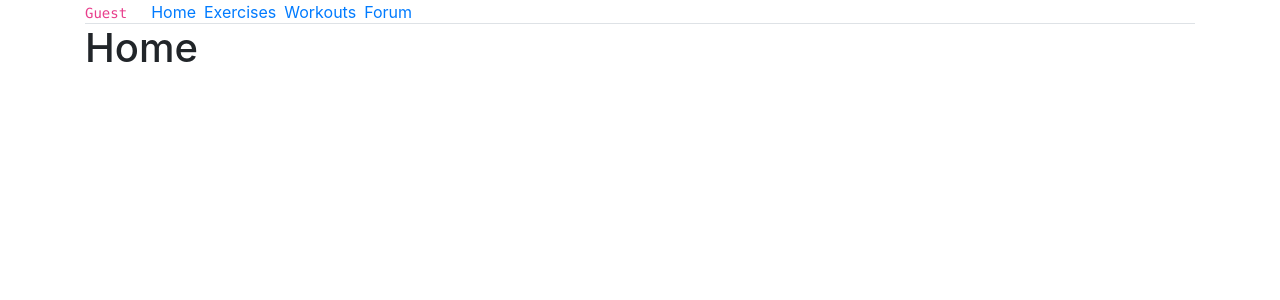
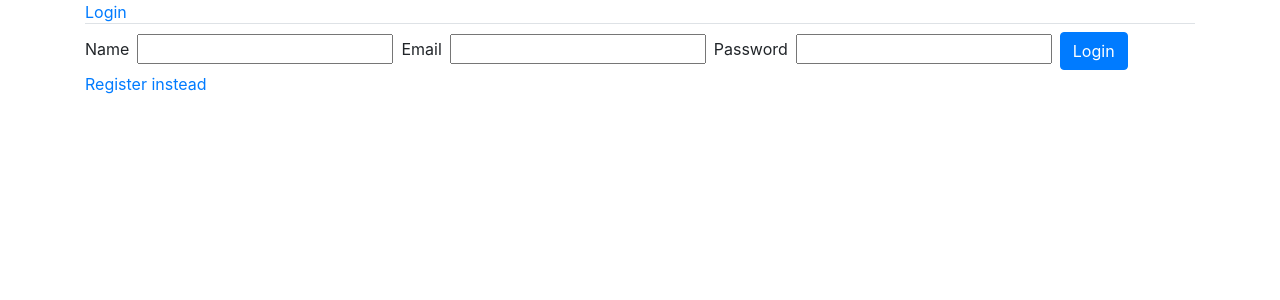
Before and after one commit to mtanzim/gql-exercise-tracker, a React (Create React App) app in the folder client/: page /login in a window 1280 px wide. Shown: the top 300 px of the page. Built offline with nearby package versions, Linux system fonts and the light colour scheme.

Commit message:
wip: auth

```diff
--- a/client/src/App.js
+++ b/client/src/App.js
@@ -4,8 +4,10 @@ import { Route, Switch } from "react-router-dom";
 import { Exercises } from "./components/Exercises/Exercises";
 import { Forum } from "./components/Forum";
 import { Home } from "./components/Home";
+import { Login } from "./components/Login";
 import { Navigation } from "./components/Navigation";
 import { Workouts } from "./components/Workouts/Workouts";
+
 
 function App() {
   return (
@@ -14,6 +16,9 @@ function App() {
       <Switch>
         <Route path="/exercises">
           <Exercises />
+        </Route>
+        <Route path="/login">
+          <Login />
         </Route>
         <Route path="/workouts">
           <Workouts />
--- /dev/null
+++ b/client/src/components/Login.js
@@ -0,0 +1,88 @@
+import React, { useState } from "react";
+import { useMutation, useQuery } from "@apollo/react-hooks";
+import Button from "react-bootstrap/Button";
+import { REGISTER } from "./api";
+import { createContext } from "vm";
+
+export const AUTH_TOKEN = "exercise-auth-token";
+export const Login = () => {
+  const formStructure = [
+    { name: "name", label: "Name", defaultValue: "", type: "text" },
+    { name: "email", label: "Email", defaultValue: "", type: "text" },
+    { name: "password", label: "Password", defaultValue: "", type: "password" },
+    {
+      name: "verifyPassword",
+      label: "Confirm Password",
+      defaultValue: "",
+      type: "password",
+    },
+  ];
+
+  const getDefaultValues = () =>
+    formStructure.reduce((prev, cur) => {
+      prev[cur.name] = cur.defaultValue;
+      return prev;
+    }, {});
+
+  const [register, { loading, error, data }] = useMutation(REGISTER);
+
+  const [values, setValues] = useState(getDefaultValues());
+
+  const [isRegister, setRegister] = useState(false);
+
+  const handleSubmit = async (e) => {
+    e.preventDefault();
+    if (isRegister) {
+      alert(JSON.stringify(values));
+      try {
+        const {
+          data: { signupUser },
+        } = await register({ variables: values });
+        const { token, user } = signupUser;
+        console.log({ token, user });
+        localStorage.setItem(AUTH_TOKEN, token);
+      } catch (err) {
+        console.error(err);
+      }
+
+      setValues(getDefaultValues());
+    }
+  };
+
+  const handleChange = (e) =>
+    setValues({ ...values, [e.target.name]: e.target.value });
+  return (
+    <React.Fragment>
+      <form className="mt-2" onSubmit={handleSubmit}>
+        {formStructure
+          .filter((k) => (!isRegister ? k.name !== "verifyPassword" : true))
+          .map((k) => (
+            <label key={k.name}>
+              {k.label}
+              <input
+                key={k.name}
+                className="ml-2 mr-2"
+                type={k.type}
+                name={k.name}
+                value={values[k.name]}
+                onChange={handleChange}
+              />
+            </label>
+          ))}
+        <Button variant="primary" type="submit">
+          {isRegister ? "Register" : "Login"}
+        </Button>
+      </form>
+      <a
+        href="#"
+        onClick={() => {
+          setRegister((cur) => !cur);
+          setValues(getDefaultValues());
+        }}
+      >
+        {isRegister ? "Login instead" : "Register instead"}
+      </a>
+      {error && <p>{error.message}</p>}
+    </React.Fragment>
+  );
+};
--- a/client/src/components/Navigation.js
+++ b/client/src/components/Navigation.js
@@ -3,14 +3,20 @@ import Nav from "react-bootstrap/Nav";
 // import Navbar from "react-bootstrap/Navbar";
 import { Link } from "react-router-dom";
 
-export const Navigation = ({ user = "Guest" }) => (
+export const Navigation = ({ user }) => {
+  if (user) {
+    return (
       <Nav variant="tabs">
-    <Nav.Item >
+        <Nav.Item>
           <code className="mr-4">{user}</code>
+        </Nav.Item>
+        <Nav.Item className="mr-2">
+          {user ? <Link to="/">Logout</Link> : <Link to="/login">Login</Link>}
         </Nav.Item>
         <Nav.Item className="mr-2">
           <Link to="/">Home</Link>
         </Nav.Item>
+
         <Nav.Item className="mr-2">
           <Link to="/exercises">Exercises</Link>
         </Nav.Item>
@@ -22,3 +28,13 @@ export const Navigation = ({ user = "Guest" }) => (
         </Nav.Item>
       </Nav>
     );
+  }
+
+  return (
+    <Nav variant="tabs">
+      <Nav.Item className="mr-2">
+        <Link to="/login">Login</Link>
+      </Nav.Item>
+    </Nav>
+  );
+};
--- /dev/null
+++ b/client/src/components/api.js
@@ -0,0 +1,14 @@
+import { gql } from "apollo-boost";
+
+export const REGISTER = gql`
+  mutation Register($email: String!, $name: String!, $password: String!) {
+    signupUser(email: $email, name: $name, password: $password) {
+      token
+      user {
+        id
+        name
+        email
+      }
+    }
+  }
+`;
```
Lines whose indentation alone changed are shown as unchanged.
